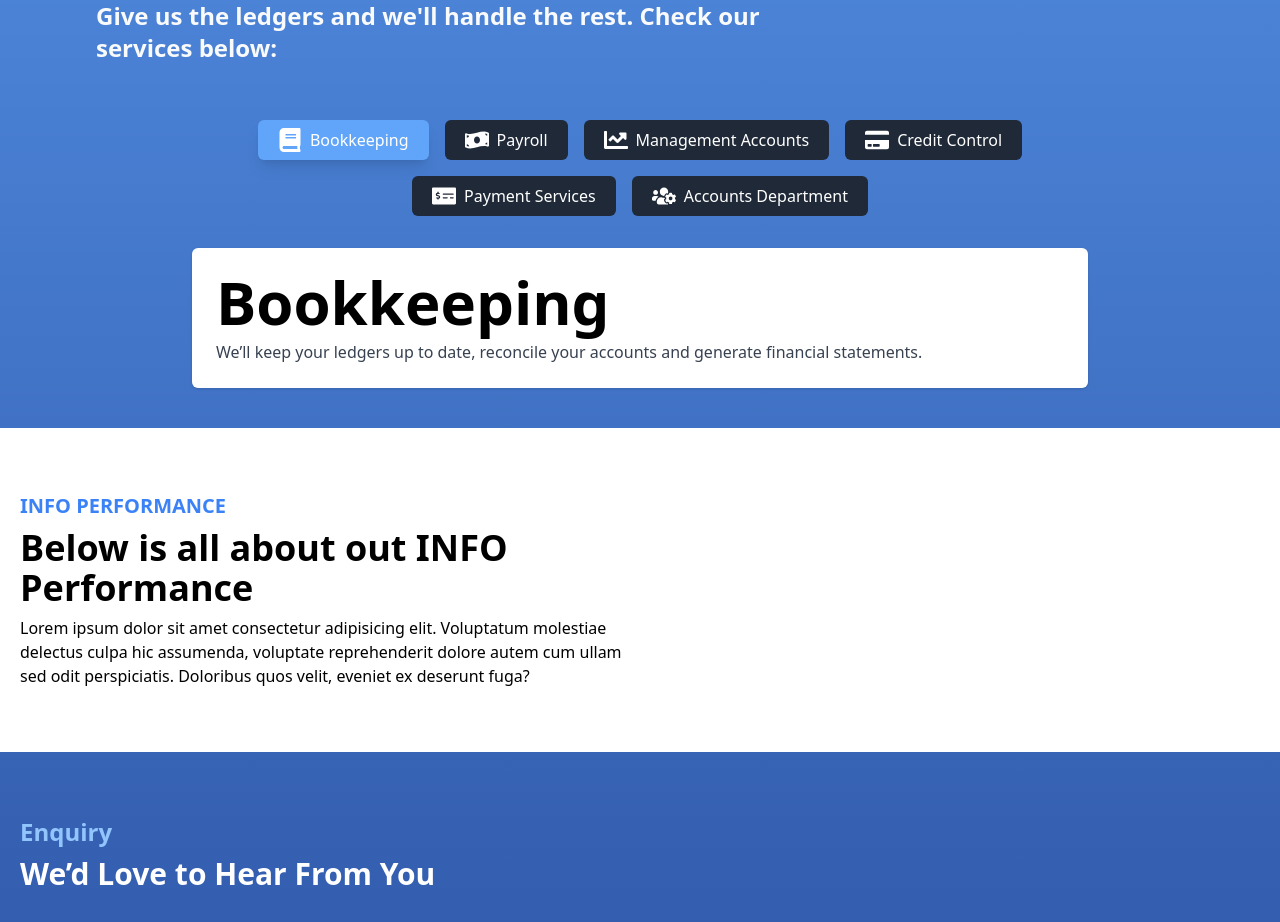
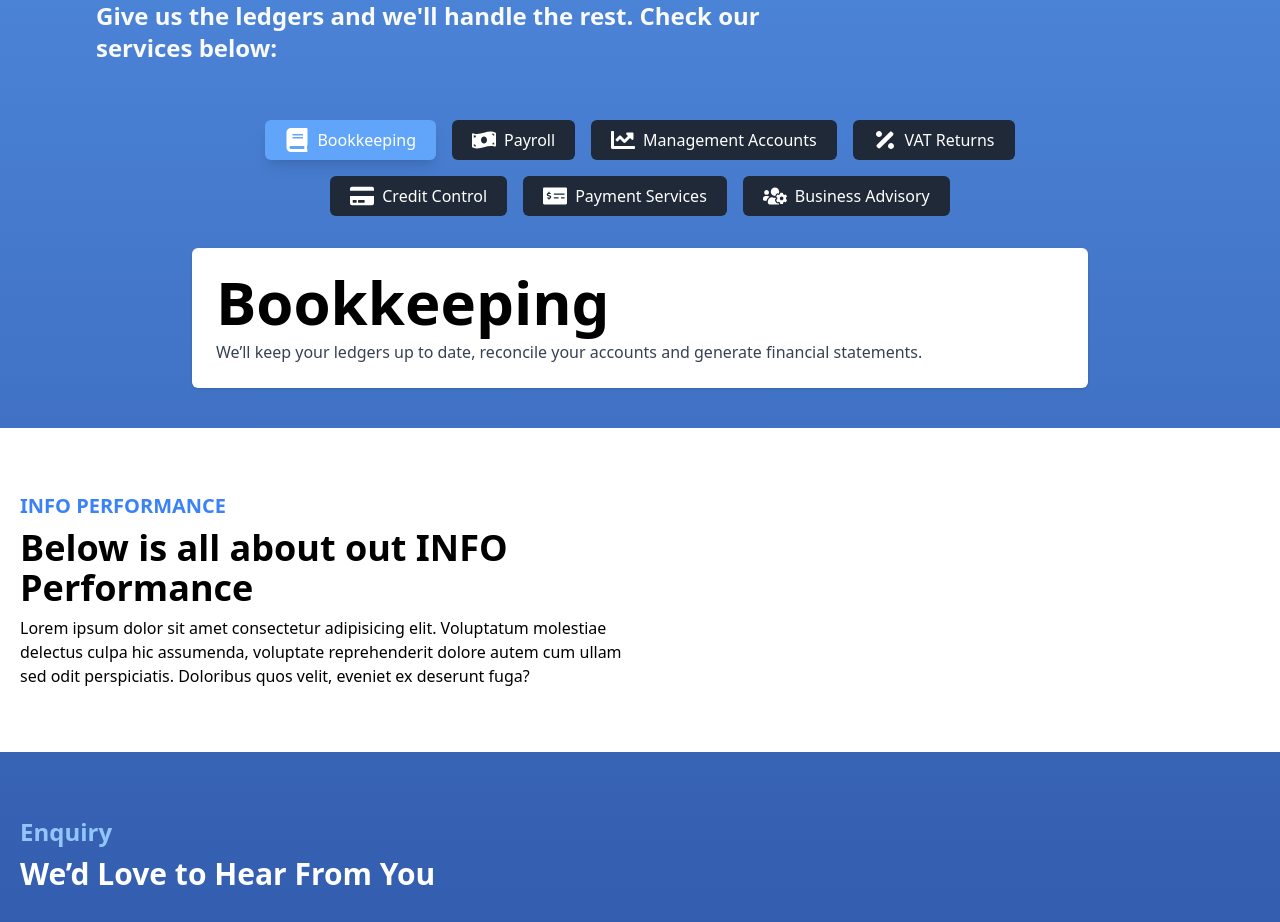
Before and after one commit to dhdylanhuang/iipex-bookkeeping, a React (Create React App) app in the folder iipex-webapp/: page / in a window 1280 px wide. Shown: the part 840-1762 px from the top of the page. Built offline with nearby package versions, Linux system fonts and the light colour scheme.

Commit message:
Update Services.jsx
Updated according to Shabana's request

```diff
--- a/iipex-webapp/src/components/Services.jsx
+++ b/iipex-webapp/src/components/Services.jsx
@@ -6,6 +6,7 @@ import {
     FaCreditCard,
     FaMoneyCheckAlt,
     FaUsersCog,
+    FaPercentage
 } from "react-icons/fa";
 
 const services = [
@@ -28,6 +29,12 @@ const services = [
             "Monthly/quarterly management reports to help you steer your business.",
     },
     {
+        key: "VAT Returns",
+        icon: <FaPercentage size={24} />,
+        description:
+            "VAT returns, EC sales lists and Intrastat reports to keep you compliant.",
+    },
+    {
         key: "Credit Control",
         icon: <FaCreditCard size={24} />,
         description:
@@ -40,7 +47,7 @@ const services = [
             "Seamless payment collections and disbursements via your choice of channels.",
     },
     {
-        key: "Accounts Department",
+        key: "Business Advisory",
         icon: <FaUsersCog size={24} />,
         description:
             "Outsource your entire accounts team—bookkeepers, accountants & controllers.",
```
